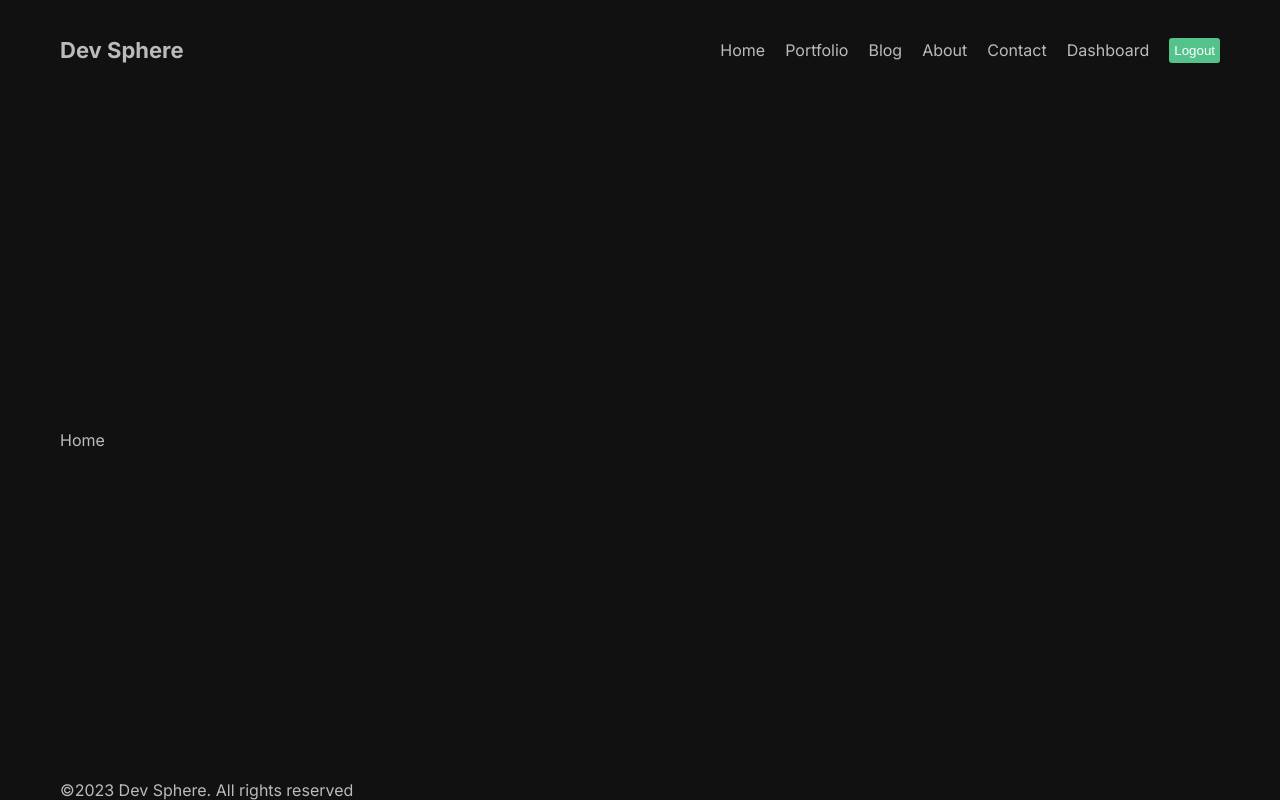
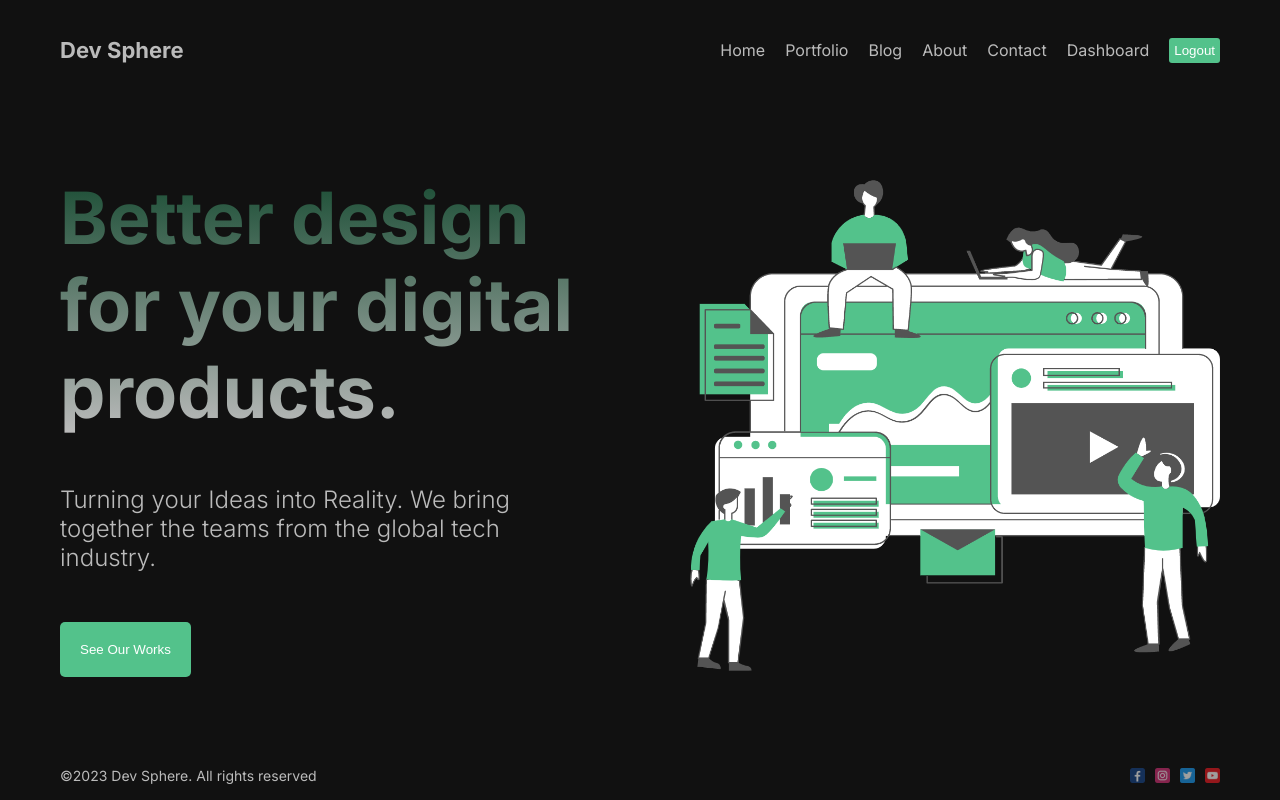
Before and after one commit to raahulvinod/Blog-nextjs, a Next.js app: page / in a window 1280 px wide. Built offline with nearby package versions, Linux system fonts and the light colour scheme.

Commit message:
Hero Section Added

```diff
--- a/src/app/page.jsx
+++ b/src/app/page.jsx
@@ -1,6 +1,23 @@
 import Image from 'next/image';
 import styles from './page.module.css';
+import Hero from 'public/hero.png';
 
 export default function Home() {
-  return <div>Home</div>;
+  return (
+    <div className={styles.container}>
+      <div className={styles.item}>
+        <h1 className={styles.title}>
+          Better design for your digital products.{' '}
+        </h1>
+        <p className={styles.description}>
+          Turning your Ideas into Reality. We bring together the teams from the
+          global tech industry.
+        </p>
+        <button className={styles.button}>See Our Works</button>
+      </div>
+      <div className={styles.item}>
+        <Image src={Hero} className={styles.img} alt="" />
+      </div>
+    </div>
+  );
 }
--- a/src/app/page.module.css
+++ b/src/app/page.module.css
@@ -1,229 +1,36 @@
-.main {
+.container {
+  display: flex;
+  align-items: center;
+  gap: 100px;
+}
+
+.item {
+  flex: 1;
   display: flex;
   flex-direction: column;
-  justify-content: space-between;
-  align-items: center;
-  padding: 6rem;
-  min-height: 100vh;
+  gap: 50px;
 }
-
+.img {
+  width: 100%;
+  height: 500%;
+  object-fit: cover;
+}
+.title {
+  font-size: 72px;
+  background: linear-gradient(to bottom, #194c33, #bbb);
+  -webkit-background-clip: text;
+  -webkit-text-fill-color: transparent;
+}
 .description {
-  display: inherit;
-  justify-content: inherit;
-  align-items: inherit;
-  font-size: 0.85rem;
-  max-width: var(--max-width);
-  width: 100%;
-  z-index: 2;
-  font-family: var(--font-mono);
+  font-size: 24px;
+  font-weight: 300;
 }
-
-.description a {
-  display: flex;
-  justify-content: center;
-  align-items: center;
-  gap: 0.5rem;
+.button {
+  padding: 20px;
+  cursor: pointer;
+  background-color: #53c28b;
+  border: none;
+  border-radius: 5px;
+  width: max-content;
+  color: white;
 }
-
-.description p {
-  position: relative;
-  margin: 0;
-  padding: 1rem;
-  background-color: rgba(var(--callout-rgb), 0.5);
-  border: 1px solid rgba(var(--callout-border-rgb), 0.3);
-  border-radius: var(--border-radius);
-}
-
-.code {
-  font-weight: 700;
-  font-family: var(--font-mono);
-}
-
-.grid {
-  display: grid;
-  grid-template-columns: repeat(4, minmax(25%, auto));
-  width: var(--max-width);
-  max-width: 100%;
-}
-
-.card {
-  padding: 1rem 1.2rem;
-  border-radius: var(--border-radius);
-  background: rgba(var(--card-rgb), 0);
-  border: 1px solid rgba(var(--card-border-rgb), 0);
-  transition: background 200ms, border 200ms;
-}
-
-.card span {
-  display: inline-block;
-  transition: transform 200ms;
-}
-
-.card h2 {
-  font-weight: 600;
-  margin-bottom: 0.7rem;
-}
-
-.card p {
-  margin: 0;
-  opacity: 0.6;
-  font-size: 0.9rem;
-  line-height: 1.5;
-  max-width: 30ch;
-}
-
-.center {
-  display: flex;
-  justify-content: center;
-  align-items: center;
-  position: relative;
-  padding: 4rem 0;
-}
-
-.center::before {
-  background: var(--secondary-glow);
-  border-radius: 50%;
-  width: 480px;
-  height: 360px;
-  margin-left: -400px;
-}
-
-.center::after {
-  background: var(--primary-glow);
-  width: 240px;
-  height: 180px;
-  z-index: -1;
-}
-
-.center::before,
-.center::after {
-  content: '';
-  left: 50%;
-  position: absolute;
-  filter: blur(45px);
-  transform: translateZ(0);
-}
-
-.logo {
-  position: relative;
-}
-/* Enable hover only on non-touch devices */
-@media (hover: hover) and (pointer: fine) {
-  .card:hover {
-    background: rgba(var(--card-rgb), 0.1);
-    border: 1px solid rgba(var(--card-border-rgb), 0.15);
-  }
-
-  .card:hover span {
-    transform: translateX(4px);
-  }
-}
-
-@media (prefers-reduced-motion) {
-  .card:hover span {
-    transform: none;
-  }
-}
-
-/* Mobile */
-@media (max-width: 700px) {
-  .content {
-    padding: 4rem;
-  }
-
-  .grid {
-    grid-template-columns: 1fr;
-    margin-bottom: 120px;
-    max-width: 320px;
-    text-align: center;
-  }
-
-  .card {
-    padding: 1rem 2.5rem;
-  }
-
-  .card h2 {
-    margin-bottom: 0.5rem;
-  }
-
-  .center {
-    padding: 8rem 0 6rem;
-  }
-
-  .center::before {
-    transform: none;
-    height: 300px;
-  }
-
-  .description {
-    font-size: 0.8rem;
-  }
-
-  .description a {
-    padding: 1rem;
-  }
-
-  .description p,
-  .description div {
-    display: flex;
-    justify-content: center;
-    position: fixed;
-    width: 100%;
-  }
-
-  .description p {
-    align-items: center;
-    inset: 0 0 auto;
-    padding: 2rem 1rem 1.4rem;
-    border-radius: 0;
-    border: none;
-    border-bottom: 1px solid rgba(var(--callout-border-rgb), 0.25);
-    background: linear-gradient(
-      to bottom,
-      rgba(var(--background-start-rgb), 1),
-      rgba(var(--callout-rgb), 0.5)
-    );
-    background-clip: padding-box;
-    backdrop-filter: blur(24px);
-  }
-
-  .description div {
-    align-items: flex-end;
-    pointer-events: none;
-    inset: auto 0 0;
-    padding: 2rem;
-    height: 200px;
-    background: linear-gradient(
-      to bottom,
-      transparent 0%,
-      rgb(var(--background-end-rgb)) 40%
-    );
-    z-index: 1;
-  }
-}
-
-/* Tablet and Smaller Desktop */
-@media (min-width: 701px) and (max-width: 1120px) {
-  .grid {
-    grid-template-columns: repeat(2, 50%);
-  }
-}
-
-@media (prefers-color-scheme: dark) {
-  .vercelLogo {
-    filter: invert(1);
-  }
-
-  .logo {
-    filter: invert(1) drop-shadow(0 0 0.3rem #ffffff70);
-  }
-}
-
-@keyframes rotate {
-  from {
-    transform: rotate(360deg);
-  }
-  to {
-    transform: rotate(0deg);
-  }
-}
--- a/src/components/footer/Footer.jsx
+++ b/src/components/footer/Footer.jsx
@@ -1,11 +1,41 @@
 import React from 'react';
+import Image from 'next/image';
 import styles from './footer.module.css';
 
 const Footer = () => {
   return (
-    <div>
+    <div className={styles.container}>
       <div>©2023 Dev Sphere. All rights reserved</div>
-      <div></div>
+      <div className={styles.social}>
+        <Image
+          src="/1.png"
+          alt="facebook logo"
+          width={15}
+          height={15}
+          className={styles.icon}
+        />
+        <Image
+          src="/2.png"
+          alt="instagram logo"
+          width={15}
+          height={15}
+          className={styles.icon}
+        />
+        <Image
+          src="/3.png"
+          alt="twitter logo"
+          width={15}
+          height={15}
+          className={styles.icon}
+        />
+        <Image
+          src="/4.png"
+          alt="youtube logo"
+          width={15}
+          height={15}
+          className={styles.icon}
+        />
+      </div>
     </div>
   );
 };
--- a/src/components/footer/footer.module.css
+++ b/src/components/footer/footer.module.css
@@ -0,0 +1,18 @@
+.container {
+  height: 50px;
+  font-size: 14px;
+  display: flex;
+  align-items: center;
+  justify-content: space-between;
+}
+
+.social {
+  display: flex;
+  align-items: center;
+  gap: 10px;
+}
+
+.icon {
+  opacity: 0.6;
+  cursor: pointer;
+}
```
